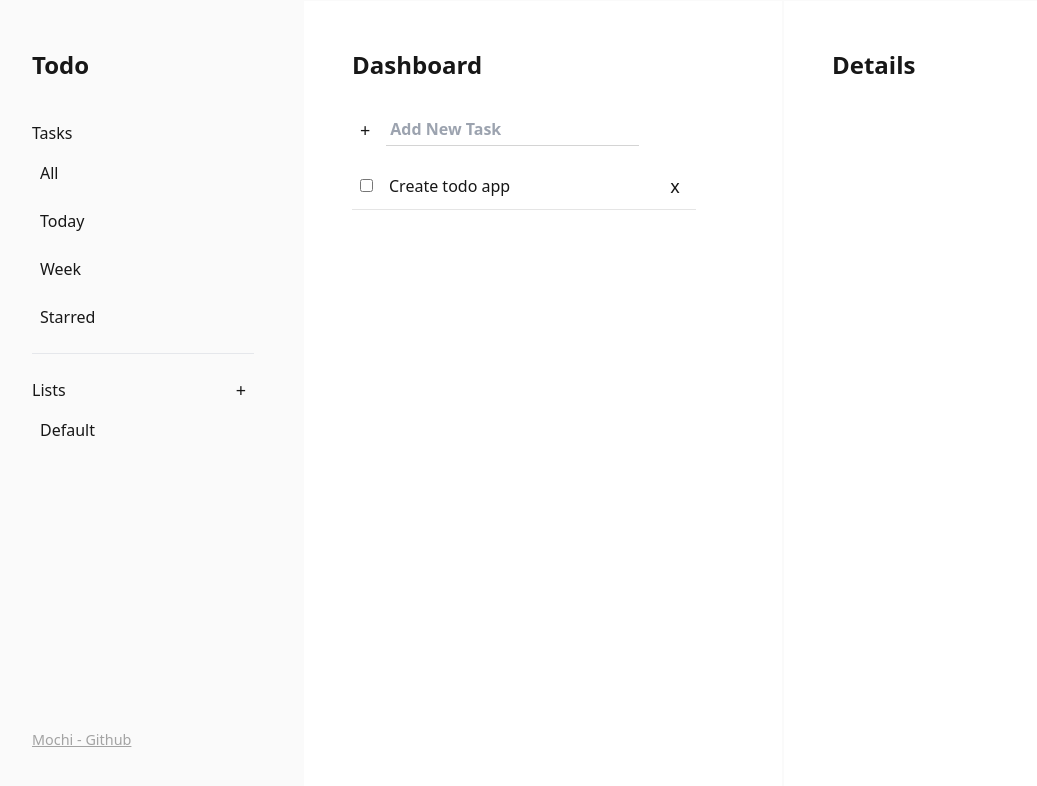
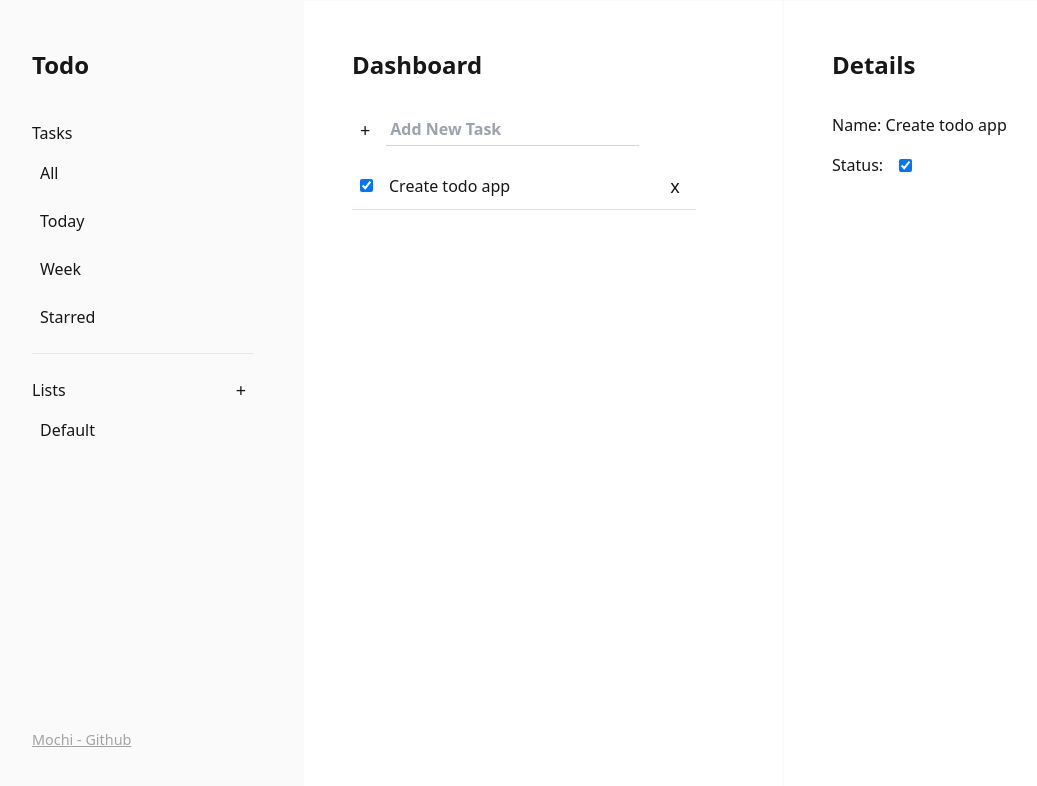
Before and after one commit to lim-joseph/todo-app, a React (Vite) app: page / in a window 1280 px wide. Shown: the top 786 px of the page, without its empty margins (17-1054 px from the left). Built offline with nearby package versions, Linux system fonts and the light colour scheme.

Commit message:
Add limited details pane functionality

```diff
--- a/src/App.jsx
+++ b/src/App.jsx
@@ -5,23 +5,30 @@ import Details from "./components/Details";
 import { useState } from "react";
 
 export default function App() {
-	const [todos, setTodos] = useState([
-		{
-			title: "Create todo app",
-			status: false,
-			key: crypto.randomUUID(),
-		},
-	]);
+	const defaultTodo = {
+		title: "Create todo app",
+		status: true,
+		key: crypto.randomUUID(),
+	};
+	const [todos, setTodos] = useState([defaultTodo]);
+	const [details, setDetails] = useState(defaultTodo);
 
 	function toggleStatus(key, status) {
 		setTodos((currentTodos) => {
 			return currentTodos.map((todo) => {
 				if (todo.key === key) {
+					// Scuffed fix to mirror toggled checkbox
+					showDetails({ ...todo, status });
+
 					return { ...todo, status };
 				}
 				return todo;
 			});
 		});
+	}
+
+	function showDetails(todo) {
+		setDetails(todo);
 	}
 
 	return (
@@ -31,8 +38,9 @@ export default function App() {
 				todos={todos}
 				setTodos={setTodos}
 				toggleStatus={toggleStatus}
+				showDetails={showDetails}
 			/>
-			<Details />
+			<Details todo={details} />
 		</div>
 	);
 }
--- a/src/components/Details.jsx
+++ b/src/components/Details.jsx
@@ -1,11 +1,21 @@
 import "../style.css";
 
-export default function Details({ title }) {
+export default function Details({ todo }) {
+	const { title, status } = todo;
+
 	return (
-		<section className="w-[30rem] p-[3rem] border border-neutral-50">
+		<section className="flex flex-col gap-[1rem] w-[30rem] p-[3rem] border border-neutral-50">
 			<h2 className="text-2xl font-bold">Details</h2>
-			<h3>{title}</h3>
-			{/* <input type="checkbox" checked={status} /> */}
+			<h3 className="mt-[1rem]">{`Name: ${title}`}</h3>
+			<div className="flex gap-[1rem]">
+				<label htmlFor="status">Status:</label>
+				<input
+					id="status"
+					type="checkbox"
+					checked={status}
+					className="self-center"
+				/>
+			</div>
 		</section>
 	);
 }
--- a/src/components/Todo.jsx
+++ b/src/components/Todo.jsx
@@ -1,10 +1,15 @@
 import "../style.css";
 
-export default function Todo({ title, status, key }, toggleStatus) {
+export default function Todo(
+	{ title, status, key },
+	toggleStatus,
+	showDetails
+) {
 	return (
 		<a
 			key={key}
 			className="flex gap-[1rem] w-[90%] items-center text-left hover:bg-neutral-50 p-[0.5rem] border-b-[1px] border-neutral-200 hover:cursor-pointer active:bg-neutral-200"
+			onClick={() => showDetails({ title, status, key })}
 		>
 			<input
 				type="checkbox"
--- a/src/components/TodoList.jsx
+++ b/src/components/TodoList.jsx
@@ -2,14 +2,19 @@ import "../style.css";
 import NewTodoForm from "./NewTodoForm";
 import Todo from "./Todo";
 
-export default function TodoList({ todos, setTodos, toggleStatus }) {
+export default function TodoList({
+	todos,
+	setTodos,
+	toggleStatus,
+	showDetails,
+}) {
 	return (
 		<section className="flex flex-1 gap-[1rem] flex-col p-[3rem] border border-neutral-50">
 			<h2 className="text-2xl font-bold">Dashboard</h2>
 			<NewTodoForm setTodos={setTodos} />
 			<div>
 				{todos.map((todo) => {
-					return Todo(todo, toggleStatus);
+					return Todo(todo, toggleStatus, showDetails);
 				})}
 			</div>
 		</section>
```
